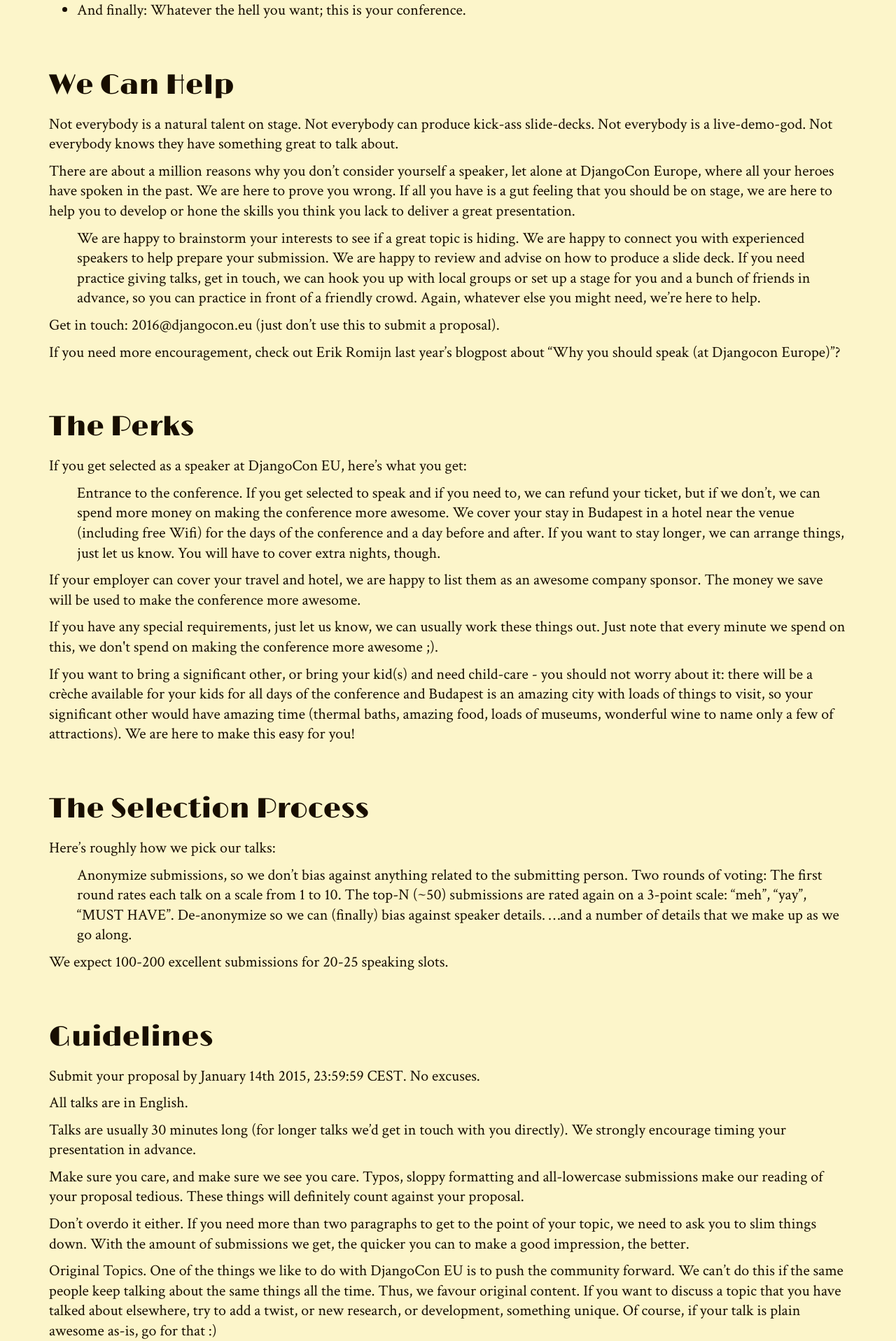
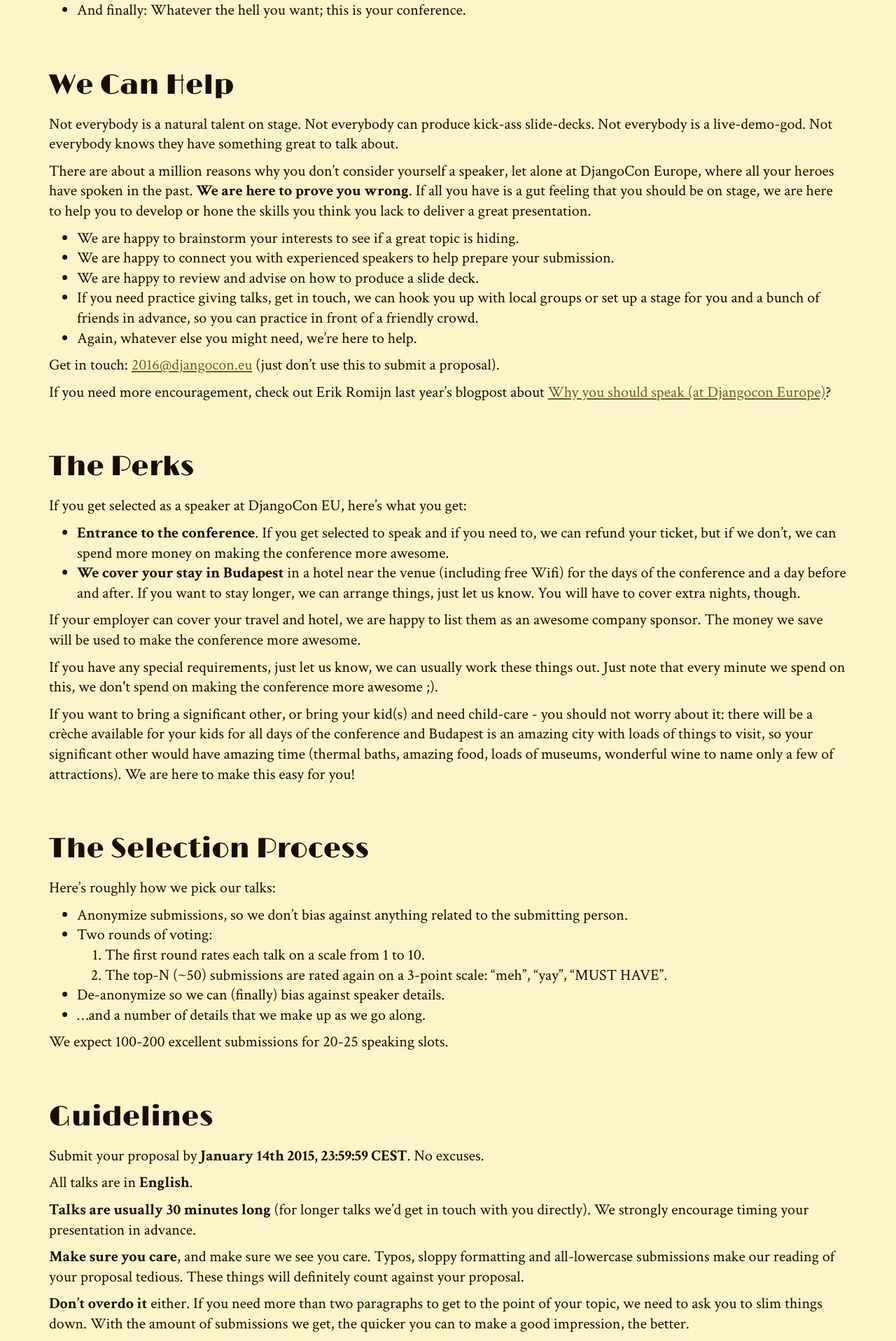
Before and after one commit to djangocon/2016.djangocon.eu, a Django app: page /cfp/ in a window 1280 px wide. Shown: the part 1164-3080 px from the top of the page at 70% size. Run offline with Django 3.2, Linux system fonts and the light colour scheme; some libraries are stand-ins or nearby versions.

Commit message:
Fixed some formatting in CfP landing page

```diff
--- a/templates/cfp/landing.html
+++ b/templates/cfp/landing.html
@@ -5,18 +5,18 @@
 <section class="container">
     <h1>Call for Speakers</h1>
 
-    <p>Thank you JSConf for allowing us to use their amazing “Call for Speakers” as a base for this page. They are amazing and we happy stole - with their permission - this amazing copy.</p>
+    <p><em>Thank you <a href="http://jsconf.eu">JSConf</a> for allowing us to use their amazing “Call for Speakers” as a base for this page. They are amazing and we happily borrowed - with their permission - this amazing copy.</em></p>
 
     <p>We would like invite the Django community to submit talks for the upcoming DjangoCon Europe in Budapest. The conference will take place from March 30th to April 1st. This Call for Paper closes on <strong>14th January 2016</strong>.</p>
 
-    <p>If you think you have something great to talk about, tell us all about it and we consider your entry. If you know someone who has something great to talk about, nominate them. And if you are interested in hearing about a particular topic, nominate the topic, and we can try and find a match.</p>
+    <p>If you think you have something great to talk about, tell us all about it and we will consider your entry. If you know someone who has something great to talk about, nominate them. And if you are interested in hearing about a particular topic, nominate the topic, and we can try and find a match.</p>
 </section>
 
 
 <section id="topics" class="container">
     <h2>Topics</h2>
 
-    <p>To get a feel for what we are interested in hearing about, here is the programme for the past years (2015, 2014, 2013, 2011).
+    <p>To get a feel for what we are interested in hearing about, here is the programme for the past years (<a href="http://2015.djangocon.eu/talks/">2015</a>, <a href="http://2014.djangocon.eu/talks/">2014</a>, <a href="http://2013.djangocon.eu/talks/">2013</a>, <a href="http://2011.djangocon.eu/schedule/">2011</a>).
     We like to see anything that squarely fits into the spectrum of:
     <ul>
         <li>Django internals and challenges in modern web development.</li>
@@ -37,19 +37,19 @@
 
     <p>Not everybody is a natural talent on stage. Not everybody can produce kick-ass slide-decks. Not everybody is a live-demo-god. Not everybody knows they have something great to talk about.</p>
 
-    <p>There are about a million reasons why you don’t consider yourself a speaker, let alone at DjangoCon Europe, where all your heroes have spoken in the past. We are here to prove you wrong. If all you have is a gut feeling that you should be on stage, we are here to help you to develop or hone the skills you think you lack to deliver a great presentation.</p>
+    <p>There are about a million reasons why you don’t consider yourself a speaker, let alone at DjangoCon Europe, where all your heroes have spoken in the past. <strong>We are here to prove you wrong</strong>. If all you have is a gut feeling that you should be on stage, we are here to help you to develop or hone the skills you think you lack to deliver a great presentation.</p>
 
     <ul>
-    We are happy to brainstorm your interests to see if a great topic is hiding.
-    We are happy to connect you with experienced speakers to help prepare your submission.
-    We are happy to review and advise on how to produce a slide deck.
-    If you need practice giving talks, get in touch, we can hook you up with local groups or set up a stage for you and a bunch of friends in advance, so you can practice in front of a friendly crowd.
-    Again, whatever else you might need, we’re here to help.
+        <li>We are happy to brainstorm your interests to see if a great topic is hiding.</li>
+        <li>We are happy to connect you with experienced speakers to help prepare your submission.</li>
+        <li>We are happy to review and advise on how to produce a slide deck.</li>
+        <li>If you need practice giving talks, get in touch, we can hook you up with local groups or set up a stage for you and a bunch of friends in advance, so you can practice in front of a friendly crowd.</li>
+        <li>Again, whatever else you might need, we’re here to help.</li>
     </ul>
 
-    <p>Get in touch: 2016@djangocon.eu (just don’t use this to submit a proposal).</p>
+    <p>Get in touch: <a href="mailto:2016@djangocon.eu">2016@djangocon.eu</a> (just don’t use this to submit a proposal).</p>
 
-    <p>If you need more encouragement, check out Erik Romijn last year’s blogpost about “Why you should speak (at Djangocon Europe)”?</p>
+    <p>If you need more encouragement, check out Erik Romijn last year’s blogpost about <a href="http://erik.io/blog/2015/03/11/why-you-should-speak/">Why you should speak (at Djangocon Europe)</a>?</p>
 </section>
 
 
@@ -58,8 +58,8 @@
 
     <p>If you get selected as a speaker at DjangoCon EU, here’s what you get:
     <ul>
-    Entrance to the conference. If you get selected to speak and if you need to, we can refund your ticket, but if we don’t, we can spend more money on making the conference more awesome.
-    We cover your stay in Budapest in a hotel near the venue (including free Wifi) for the days of the conference and a day before and after. If you want to stay longer, we can arrange things, just let us know. You will have to cover extra nights, though.
+        <li><strong>Entrance to the conference</strong>. If you get selected to speak and if you need to, we can refund your ticket, but if we don’t, we can spend more money on making the conference more awesome.</li>
+        <li><strong>We cover your stay in Budapest</strong> in a hotel near the venue (including free Wifi) for the days of the conference and a day before and after. If you want to stay longer, we can arrange things, just let us know. You will have to cover extra nights, though.</li>
     </ul>
 
     <p>If your employer can cover your travel and hotel, we are happy to list them as an awesome company sponsor. The money we save will be used to make the conference more awesome.</p>
@@ -75,12 +75,15 @@
 
     <p>Here’s roughly how we pick our talks:</p>
     <ul>
-    Anonymize submissions, so we don’t bias against anything related to the submitting person.
-    Two rounds of voting:
-    The first round rates each talk on a scale from 1 to 10.
-    The top-N (~50) submissions are rated again on a 3-point scale: “meh”, “yay”, “MUST HAVE”.
-    De-anonymize so we can (finally) bias against speaker details.
-    …and a number of details that we make up as we go along.
+        <li>Anonymize submissions, so we don’t bias against anything related to the submitting person.</li>
+        <li>Two rounds of voting:
+            <ol>
+                <li>The first round rates each talk on a scale from 1 to 10.</li>
+                <li>The top-N (~50) submissions are rated again on a 3-point scale: “meh”, “yay”, “MUST HAVE”.</li>
+            </ol>
+        </li>
+        <li>De-anonymize so we can (finally) bias against speaker details.</li>
+        <li>…and a number of details that we make up as we go along.</li>
     </ul>
 
     <p>We expect 100-200 excellent submissions for 20-25 speaking slots.</p>
@@ -90,17 +93,17 @@
 <section id="guidelines" class="container">
     <h2>Guidelines</h2>
 
-    <p>Submit your proposal by January 14th 2015, 23:59:59 CEST. No excuses.</p>
+    <p>Submit your proposal by <strong>January 14th 2015, 23:59:59 CEST</strong>. No excuses.</p>
 
-    <p>All talks are in English.</p>
+    <p>All talks are in <strong>English</strong>.</p>
 
-    <p>Talks are usually 30 minutes long (for longer talks we’d get in touch with you directly). We strongly encourage timing your presentation in advance.</p>
+    <p><strong>Talks are usually 30 minutes long</strong> (for longer talks we’d get in touch with you directly). We strongly encourage timing your presentation in advance.</p>
 
-    <p>Make sure you care, and make sure we see you care. Typos, sloppy formatting and all-lowercase submissions make our reading of your proposal tedious. These things will definitely count against your proposal.</p>
+    <p><strong>Make sure you care</strong>, and make sure we see you care. Typos, sloppy formatting and all-lowercase submissions make our reading of your proposal tedious. These things will definitely count against your proposal.</p>
 
-    <p>Don’t overdo it either. If you need more than two paragraphs to get to the point of your topic, we need to ask you to slim things down. With the amount of submissions we get, the quicker you can to make a good impression, the better.</p>
+    <p><strong>Don’t overdo it</strong> either. If you need more than two paragraphs to get to the point of your topic, we need to ask you to slim things down. With the amount of submissions we get, the quicker you can to make a good impression, the better.</p>
 
-    <p>Original Topics. One of the things we like to do with DjangoCon EU is to push the community forward. We can’t do this if the same people keep talking about the same things all the time. Thus, we favour original content. If you want to discuss a topic that you have talked about elsewhere, try to add a twist, or new research, or development, something unique. Of course, if your talk is plain awesome as-is, go for that :)</p>
+    <p><strong>Original Topics</strong>. One of the things we like to do with DjangoCon EU is to push the community forward. We can’t do this if the <strong>same people keep talking about the same things all the time</strong>. Thus, we favour original content. If you want to discuss a topic that you have talked about elsewhere, try to add a twist, or new research, or development, something unique. Of course, if your talk is plain awesome as-is, go for that :)</p>
 </section>
 
 
```
